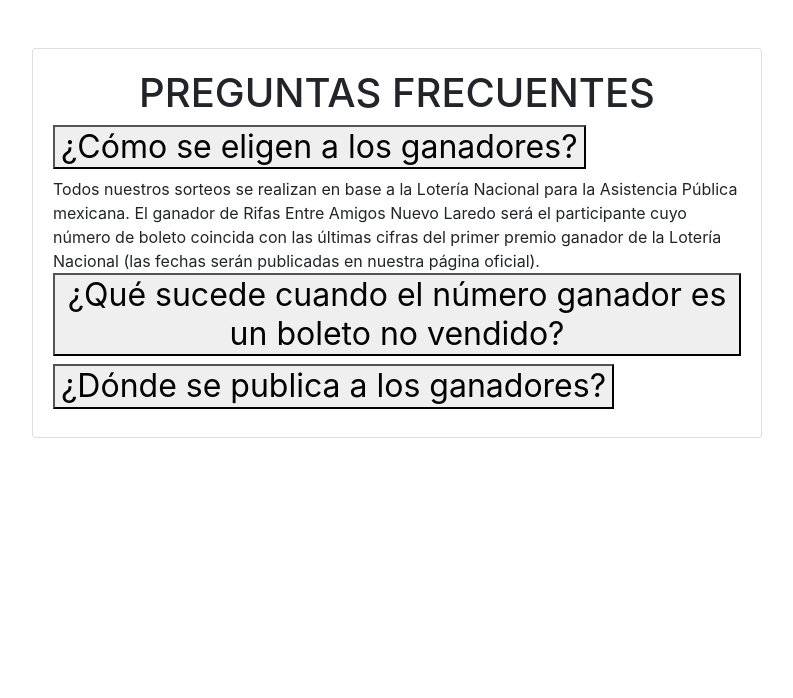
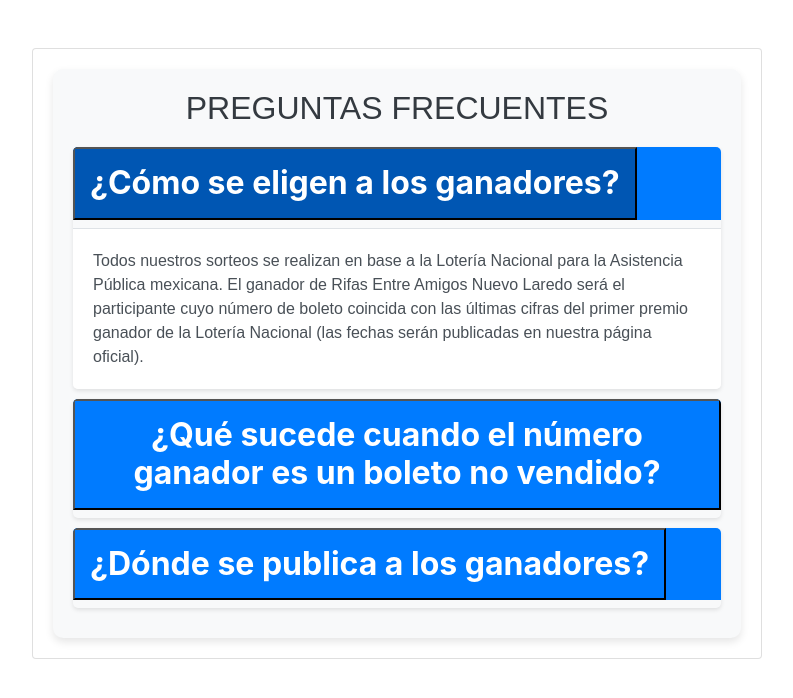
Before and after one commit to Zeleyda/RifasEconomicasTamp, a PHP site: page /sections/faq.html in a window 1280 px wide, after a click on "¿Cómo se eligen a los ganadores?". Shown: the top 698 px of the page, without its empty margins (243-1036 px from the left). Run offline with PHP 8.4, Linux system fonts and the light colour scheme.

Commit message:
Puras mamadas

```diff
--- a/sections/navbar.html
+++ b/sections/navbar.html
@@ -15,15 +15,14 @@
                         <a class="nav-link text-light" aria-current="page" href="#" id="nav-inicio">Inicio</a>
                     </li>
                     <li class="nav-item">
-                        <a class="nav-link text-light" href="#" id="nav-cuentas">Cuentas</a>
+                        <a class="nav-link text-light" href="#metodos_pago" id="nav-cuentas">Cuentas</a>
                     </li>
                     <li class="nav-item">
                         <a class="nav-link text-light" href="#">Verificador</a>
                     </li>
                     <li class="nav-item">
-                        <a class="nav-link text-light" href="#" id="nav-comprar-boletos">Comprar boletos</a>
+                        <a class="nav-link text-light" href="#faq" id="nav-comprar-boletos">Comprar boletos</a>
                     </li>
-
                 </ul>
             </div>
         </div>
--- a/styles/faq.css
+++ b/styles/faq.css
@@ -1,7 +1,76 @@
-.faq-container .accordion-button:not(.collapsed) {
+/* FAQ Container Styles */
+.faq-container {
+    background: #f8f9fa; /* Light background color */
+    border-radius: 10px; /* Rounded corners */
+    padding: 20px; /* Padding inside the container */
+    box-shadow: 0 4px 8px rgba(0, 0, 0, 0.1); /* Subtle shadow for depth */
+}
+
+.main-title {
+    font-family: 'Arial', sans-serif;
+    font-size: 2em;
+    margin-bottom: 20px;
+    color: #343a40; /* Dark text color */
+}
+
+.accordion-item {
+    border: none; /* Remove default border */
+    border-radius: 5px;
+    margin-bottom: 10px; /* Space between items */
+    overflow: hidden;
+    box-shadow: 0 2px 4px rgba(0, 0, 0, 0.1); /* Subtle shadow for depth */
+}
+
+.accordion-header {
+    background: #007bff; /* Blue background */
+    color: white; /* White text */
+}
+
+.accordion-button {
+    background: #007bff; /* Blue background */
+    color: white; /* White text */
+    font-weight: bold;
+    padding: 15px; /* Padding for the button */
+    transition: background-color 0.3s ease; /* Smooth transition */
+}
+
+.accordion-button:hover {
+    background: #0056b3; /* Darker blue on hover */
+    color: white;
+}
+
+.accordion-button:not(.collapsed) {
+    background: #0056b3; /* Darker blue when expanded */
     box-shadow: none;
 }
 
-.faq-container .accordion-button:focus {
+.accordion-button:focus {
     box-shadow: none;
 }
+
+.accordion-body {
+    background: #ffffff; /* White background for body */
+    padding: 20px; /* Padding for the body */
+    border-top: 1px solid #dee2e6; /* Light border at the top */
+    font-family: 'Arial', sans-serif;
+    color: #495057; /* Darker text color */
+}
+
+/* Media Queries for Responsive Design */
+@media (max-width: 768px) {
+    .faq-container {
+        padding: 15px;
+    }
+
+    .main-title {
+        font-size: 1.5em;
+    }
+
+    .accordion-button {
+        padding: 10px;
+    }
+
+    .accordion-body {
+        padding: 15px;
+    }
+}
```
Also changed, not shown: scripts/loadSections.js (+43 -41 lines), sections/about.html (+26 -1 lines), styles/about.css (+99 -0 lines).
